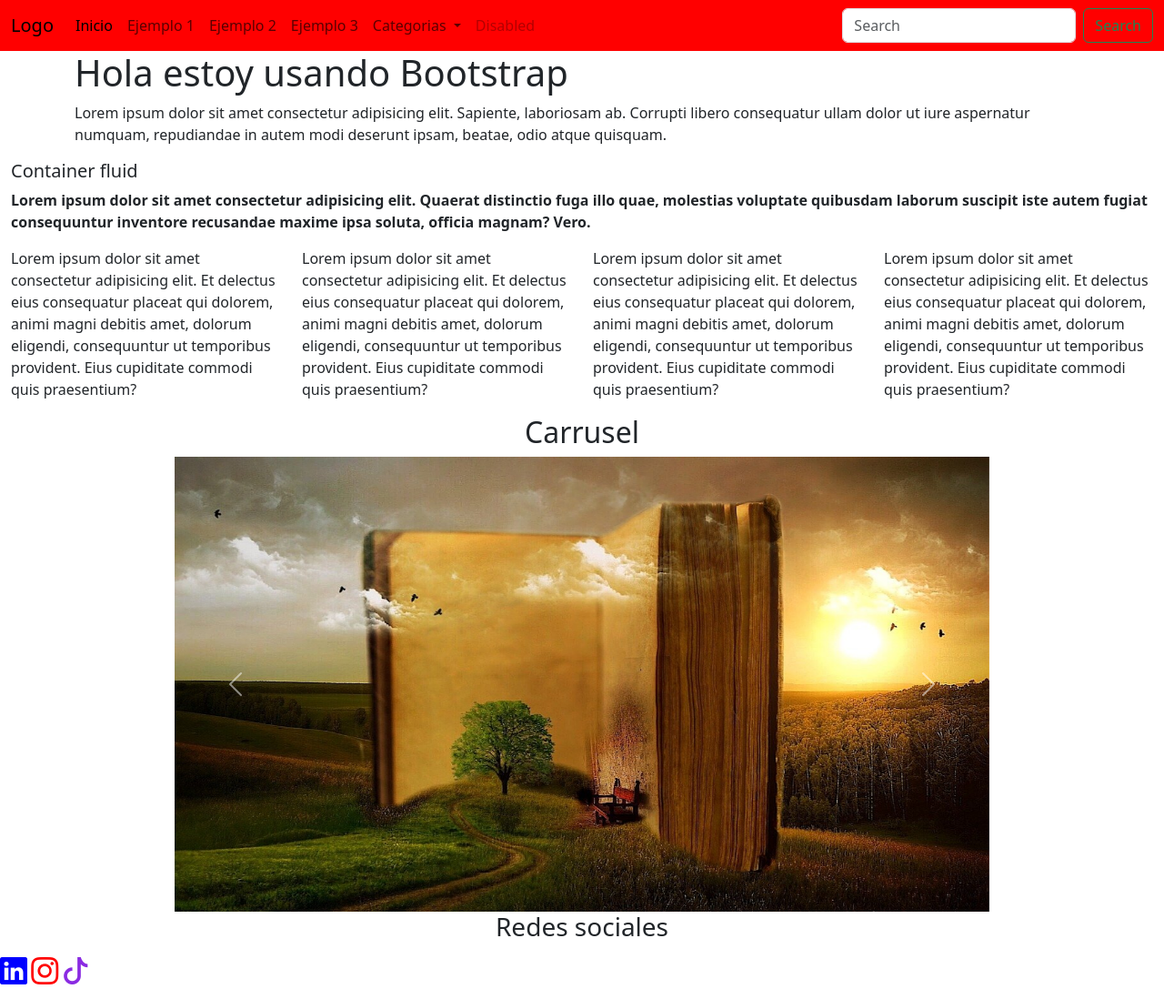
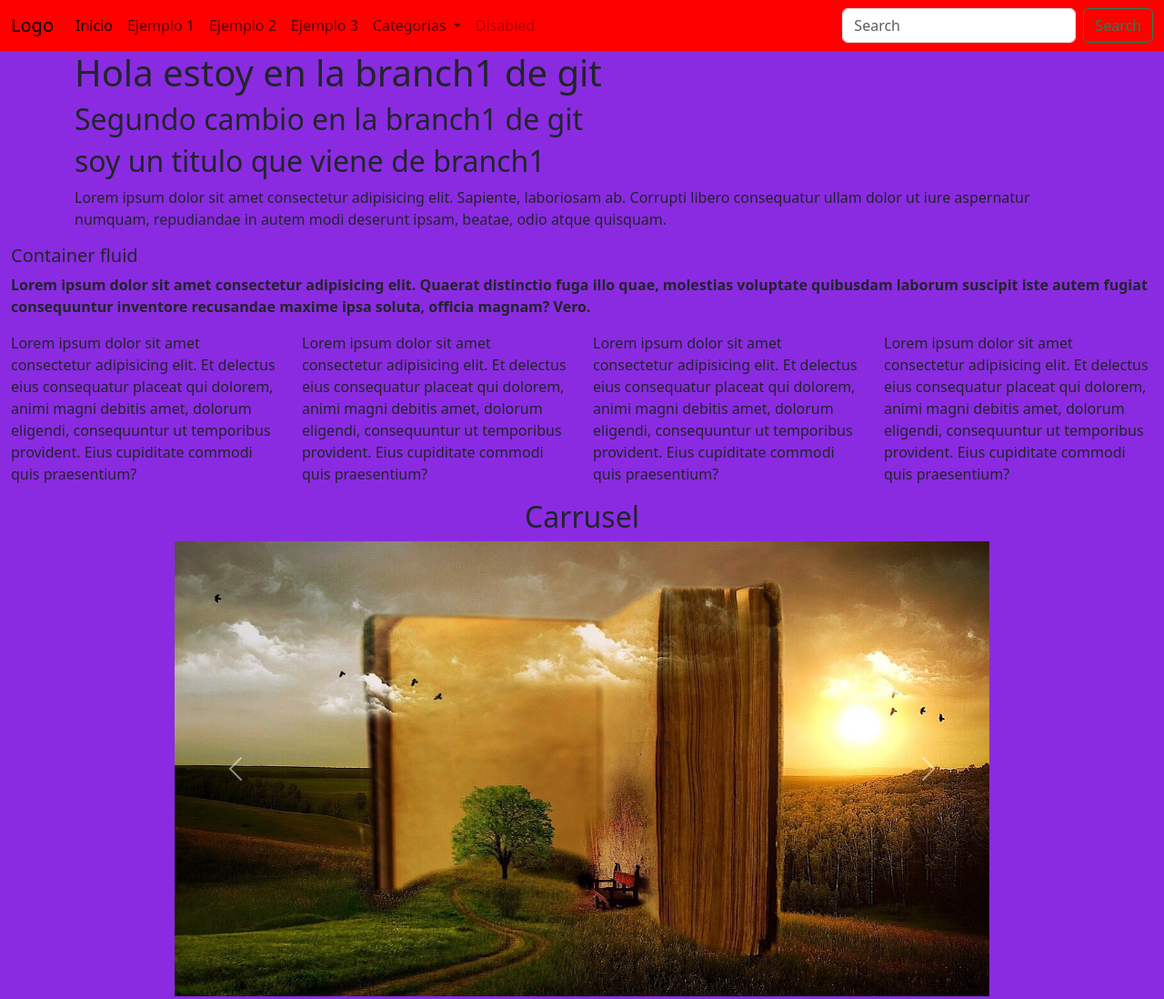
Before and after one commit to Lixxx33/clase11-46850, a plain HTML site: page index.html in a window 1280 px wide. Shown: the top 1098 px of the page at 91% size. Drawn offline with nearby package versions, Linux system fonts and the light colour scheme.

Commit message:
update notas2

```diff
--- a/css/styles.css
+++ b/css/styles.css
@@ -1,3 +1,7 @@
+body {
+    background-color: blueviolet;
+}
+
 .bg-rojo {
     background-color: red;
 }
--- a/index.html
+++ b/index.html
@@ -67,7 +67,9 @@
     </header>
 
     <section class="container">
-        <h1>Hola estoy usando Bootstrap</h1>
+        <h1>Hola estoy en la branch1 de git</h1>
+        <h2>Segundo cambio en la branch1 de git</h2>
+        <h2>soy un titulo que viene de  branch1</h2>
         <p>Lorem ipsum dolor sit amet consectetur adipisicing elit. Sapiente, laboriosam ab. Corrupti libero consequatur ullam dolor ut iure aspernatur numquam, repudiandae in autem modi deserunt ipsam, beatae, odio atque quisquam.</p>
     </section>
 
```
Also changed, not shown: comandos-git.txt.
